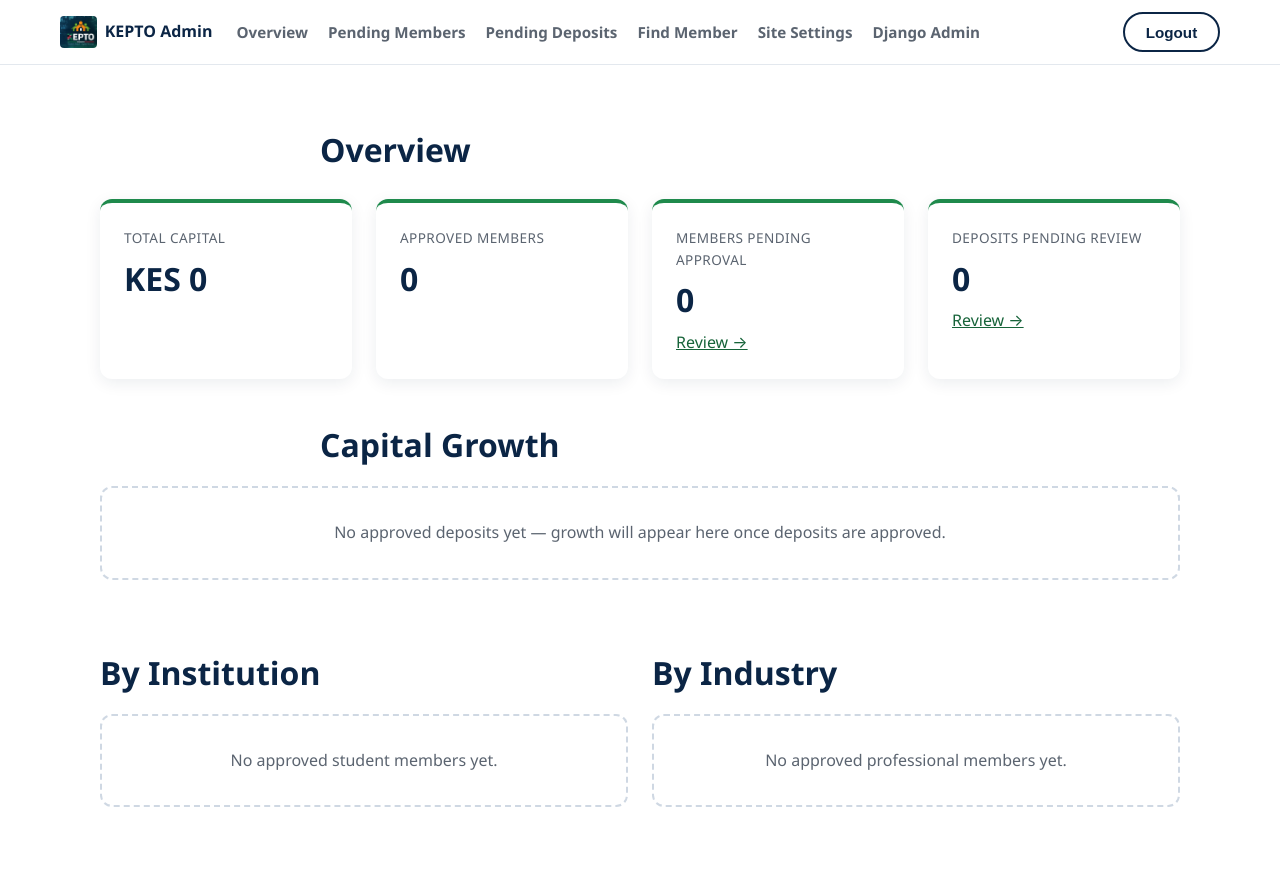
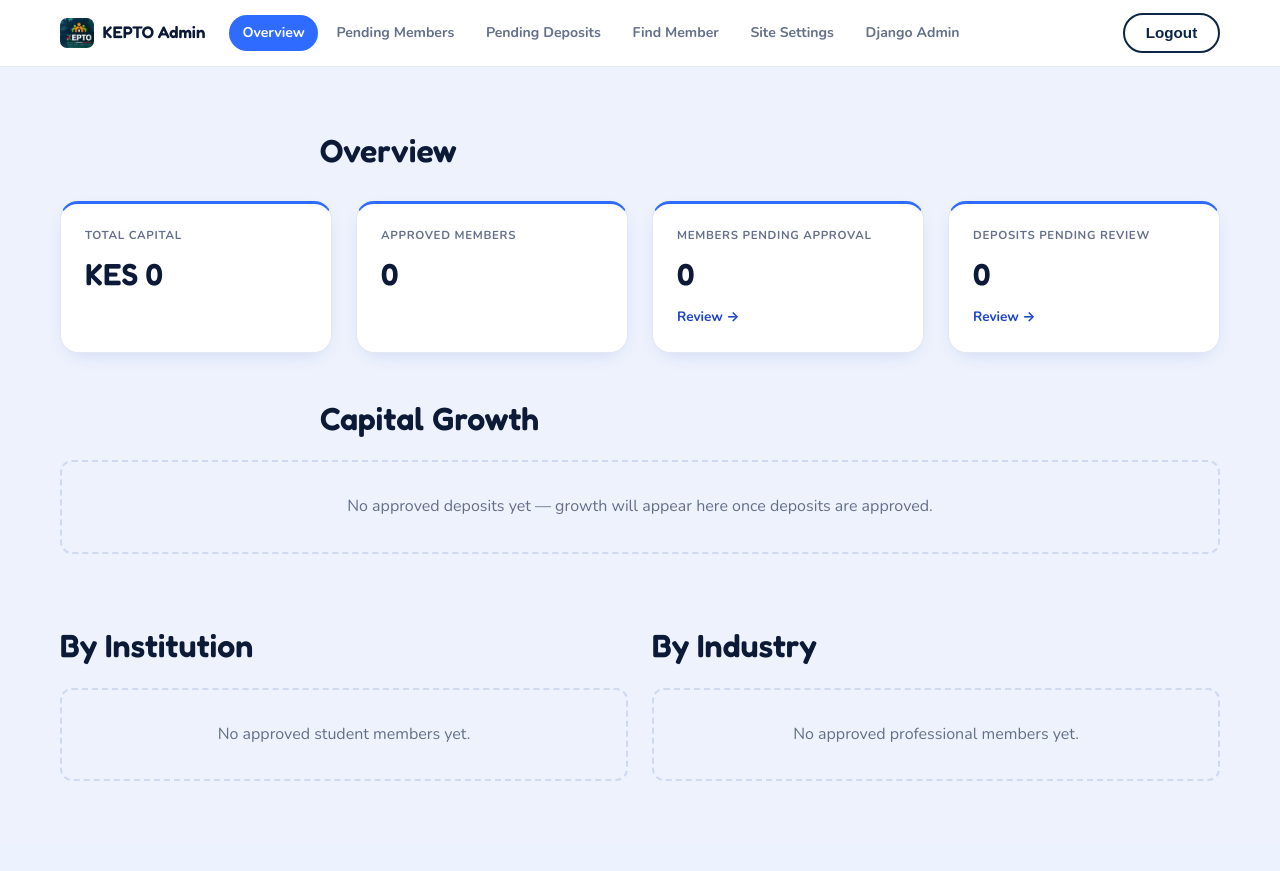
Before and after one commit to king-mwas/KEPTO-YOUTH-INVESTORS, a Django app: page /panel/ in a window 1280 px wide. After the commit the page ends 781 px from the top, so only its background shows below. Run offline with Django 5.2, Linux system fonts and the light colour scheme; the visitor is signed in with stand-in values (Sample User, id 1); data comes from the database, SQL or seed files in the repository; data that the repository does not hold is empty.

Commit message:
Match admin panel to the Sapphire dashboard look
Reskins admin.css to the same blue palette + Fredoka/Nunito type as the
member dashboard, so the staff panel and member dashboard read as one
product. Covers every admin page (overview, pending members, pending
deposits, find member, site settings) since they share admin.css:
blue stat tiles, blue capital-growth bars, rounded blue-tinted tables,
and a pill-style active nav tab. Semantic status colours (pending/
approved/rejected) and the approve/reject action buttons are left as-is
— those carry meaning, not brand. No admin view logic changed.

base_admin.html: load Fredoka + Nunito, and mark the active nav tab via
request.resolver_match.url_name.

Verified in a browser as a staff user: overview (tiles, capital-growth
chart, institution/industry breakdowns) and the pending-members table
all render in the Sapphire look.

```diff
--- a/static/css/admin.css
+++ b/static/css/admin.css
@@ -1,217 +1,188 @@
-/* KEPTO Admin Panel — layout, stat tiles, tables, badges, growth chart */
+/* KEPTO Admin Panel — "Sapphire" look, matched to the member dashboard.
+   Loaded only on admin pages (after base.css), so redefining body/:root-ish
+   bits here is safe. Semantic status colours (pending/approved/rejected)
+   are kept — they carry meaning, not brand. */
 
+:root {
+  --a-bg: #EDF2FC;
+  --a-surface: #FFFFFF;
+  --a-border: #E1E8F4;
+  --a-ink: #0C1A38;
+  --a-muted: #64708A;
+  --a-blue: #2F6BFF;
+  --a-blue-deep: #1E44C9;
+  --a-blue-soft: #E7EEFF;
+  --a-radius: 18px;
+  --a-radius-sm: 12px;
+  --a-shadow: 0 6px 22px -12px rgba(30, 68, 201, 0.30);
+  --a-display: 'Fredoka', 'Segoe UI', sans-serif;
+  --a-body: 'Nunito', -apple-system, 'Segoe UI', sans-serif;
+}
+
+body {
+  background: var(--a-bg);
+  font-family: var(--a-body);
+  color: var(--a-ink);
+}
+
+/* topbar */
 .admin-topbar {
-  background: var(--color-white);
-  border-bottom: 1px solid #e3e8ee;
+  background: var(--a-surface);
+  border-bottom: 1px solid var(--a-border);
   position: sticky;
   top: 0;
   z-index: 100;
 }
-
 .admin-topbar__inner {
   max-width: 1200px;
   margin: 0 auto;
-  padding: 0.75rem 1.25rem;
+  padding: 0.8rem 1.25rem;
   display: flex;
   align-items: center;
   gap: 1.5rem;
   flex-wrap: wrap;
 }
-
 .admin-brand {
   display: flex;
   align-items: center;
   gap: 0.5rem;
   text-decoration: none;
-  color: var(--color-navy);
+  color: var(--a-ink);
+  font-family: var(--a-display);
+  font-weight: 600;
+  font-size: 1.05rem;
+}
+.admin-brand img { height: 30px; width: auto; border-radius: 7px; }
+.admin-tabs { display: flex; gap: 0.35rem; flex-wrap: wrap; flex: 1; }
+.admin-tabs a {
+  color: var(--a-muted);
+  text-decoration: none;
+  font-weight: 700;
+  font-size: 0.88rem;
+  padding: 7px 13px;
+  border-radius: 999px;
+}
+.admin-tabs a:hover { color: var(--a-blue-deep); background: var(--a-blue-soft); }
+.admin-tabs a.active { color: #fff; background: var(--a-blue); }
+
+.admin-main { padding: 2rem 0 4rem; }
+.admin-main .container { max-width: 1200px; }
+
+/* headings inside the admin (override base.css green) */
+.admin-main .section-heading { text-align: left; }
+.admin-main .section-heading h2 { color: var(--a-ink); font-family: var(--a-display); font-weight: 600; }
+.admin-main .placeholder-block { border-color: #cfdaf0; color: var(--a-muted); border-radius: var(--a-radius-sm); }
+
+/* stat tiles */
+.stat-tile {
+  background: var(--a-surface);
+  border: 1px solid var(--a-border);
+  border-radius: var(--a-radius);
+  box-shadow: var(--a-shadow);
+  padding: 1.4rem 1.5rem;
+  border-top: 3px solid var(--a-blue);
+}
+.stat-tile__label {
+  color: var(--a-muted);
+  font-size: 0.72rem;
+  text-transform: uppercase;
+  letter-spacing: 0.06em;
   font-weight: 700;
 }
-
-.admin-brand img {
-  height: 32px;
-  width: auto;
-  border-radius: 4px;
+.stat-tile__value {
+  font-family: var(--a-display);
+  font-size: 1.9rem;
+  font-weight: 600;
+  color: var(--a-ink);
+  margin: 0.35rem 0;
+  font-variant-numeric: tabular-nums;
+}
+.stat-tile a {
+  color: var(--a-blue-deep);
+  font-weight: 700;
+  font-size: 0.85rem;
+  text-decoration: none;
 }
 
-.admin-tabs {
-  display: flex;
-  gap: 1.25rem;
-  flex-wrap: wrap;
-  flex: 1;
-}
+/* status badges — semantic, unchanged meaning */
+.badge { display: inline-block; padding: 0.2rem 0.65rem; border-radius: 999px; font-size: 0.76rem; font-weight: 700; }
+.badge--pending { background: #FFF0CE; color: #9A6B00; }
+.badge--approved { background: #DFF4E6; color: #0F8A47; }
+.badge--rejected { background: #FDE4DE; color: #C23A22; }
 
-.admin-tabs a {
-  color: var(--color-muted);
-  text-decoration: none;
-  font-weight: 600;
-  font-size: 0.95rem;
-}
-
-.admin-tabs a:hover {
-  color: var(--color-navy);
-}
-
-.admin-main {
-  padding: 2rem 0 4rem;
-}
-
-.stat-tile {
-  background: var(--color-white);
-  border-radius: var(--radius);
-  box-shadow: var(--shadow);
-  padding: 1.5rem;
-  border-top: 4px solid var(--color-green);
-}
-
-.stat-tile__label {
-  color: var(--color-muted);
-  font-size: 0.85rem;
-  text-transform: uppercase;
-  letter-spacing: 0.03em;
-}
-
-.stat-tile__value {
-  font-size: 2rem;
-  font-weight: 700;
-  color: var(--color-navy);
-  margin: 0.25rem 0;
-}
-
-.badge {
-  display: inline-block;
-  padding: 0.2rem 0.6rem;
-  border-radius: 999px;
-  font-size: 0.8rem;
-  font-weight: 600;
-}
-
-.badge--pending {
-  background: #fdf3d9;
-  color: #8a6d1a;
-}
-
-.badge--approved {
-  background: #e6f4ea;
-  color: var(--color-green-dark);
-}
-
-.badge--rejected {
-  background: #fde2e1;
-  color: #b3261e;
-}
-
-.admin-table-wrap {
-  overflow-x: auto;
-  margin-bottom: 2rem;
-}
-
+/* tables */
+.admin-table-wrap { overflow-x: auto; margin-bottom: 2rem; }
 .admin-table {
   width: 100%;
   border-collapse: collapse;
-  background: var(--color-white);
-  border-radius: var(--radius);
+  background: var(--a-surface);
+  border: 1px solid var(--a-border);
+  border-radius: var(--a-radius);
   overflow: hidden;
-  box-shadow: var(--shadow);
+  box-shadow: var(--a-shadow);
+  font-size: 0.9rem;
 }
-
-.admin-table th,
-.admin-table td {
-  padding: 0.75rem 1rem;
+.admin-table th, .admin-table td {
+  padding: 0.8rem 1rem;
   text-align: left;
-  border-bottom: 1px solid #eef1f5;
+  border-bottom: 1px solid var(--a-border);
   white-space: nowrap;
 }
+.admin-table tr:last-child td { border-bottom: none; }
+.admin-table th {
+  background: #F5F8FE;
+  color: var(--a-muted);
+  font-size: 0.68rem;
+  text-transform: uppercase;
+  letter-spacing: 0.06em;
+  font-weight: 700;
+}
+.admin-table td { font-weight: 600; font-variant-numeric: tabular-nums; }
 
-.admin-table th {
-  background: var(--color-bg-alt);
-  color: var(--color-navy);
-  font-size: 0.8rem;
-  text-transform: uppercase;
-  letter-spacing: 0.03em;
-}
-
-/* Capital growth — single-series magnitude over time, one brand hue.
-   Bar height already encodes the value, so color is purely identity (KEPTO
-   green); no legend needed for a single series. */
+/* capital-growth bar chart — single series, KEPTO blue */
 .growth-chart {
   display: flex;
   align-items: flex-end;
   gap: 0.75rem;
-  height: 180px;
-  padding: 1rem 0.5rem 0;
-  border-bottom: 2px solid #e3e8ee;
+  height: 190px;
+  padding: 1rem 0.75rem 0;
+  background: var(--a-surface);
+  border: 1px solid var(--a-border);
+  border-radius: var(--a-radius);
+  box-shadow: var(--a-shadow);
   overflow-x: auto;
+  margin-bottom: 1rem;
 }
-
-.growth-bar {
-  flex: 1;
-  min-width: 32px;
-  display: flex;
-  flex-direction: column;
-  align-items: center;
-  justify-content: flex-end;
-  height: 100%;
-}
-
+.growth-bar { flex: 1; min-width: 34px; display: flex; flex-direction: column; align-items: center; justify-content: flex-end; height: 100%; }
 .growth-bar__fill {
   width: 100%;
-  max-width: 48px;
-  background: var(--color-green);
-  border-radius: 4px 4px 0 0;
+  max-width: 46px;
+  background: linear-gradient(180deg, #4C8DFF, #2F6BFF);
+  border-radius: 6px 6px 0 0;
   min-height: 4px;
 }
+.growth-bar__label { margin-top: 0.5rem; font-size: 0.72rem; color: var(--a-muted); text-align: center; }
 
-.growth-bar__label {
-  margin-top: 0.5rem;
-  font-size: 0.75rem;
-  color: var(--color-muted);
-  text-align: center;
-}
-
-.search-box {
-  display: flex;
-  gap: 0.75rem;
-  max-width: 480px;
-  margin-bottom: 2rem;
-  flex-wrap: wrap;
-}
-
+/* search */
+.search-box { display: flex; gap: 0.75rem; max-width: 480px; margin-bottom: 2rem; flex-wrap: wrap; }
 .search-box input {
-  flex: 1;
-  min-width: 220px;
-  padding: 0.7rem 0.9rem;
-  border: 1px solid #cfd8e3;
-  border-radius: 8px;
+  flex: 1; min-width: 220px;
+  padding: 0.75rem 0.95rem;
+  border: 1px solid var(--a-border);
+  border-radius: 10px;
+  font-family: inherit;
   font-size: 1rem;
 }
 
-.group-list {
-  list-style: none;
-  padding: 0;
-  margin: 0;
-}
+/* group lists */
+.group-list { list-style: none; padding: 0; margin: 0; background: var(--a-surface); border: 1px solid var(--a-border); border-radius: var(--a-radius); box-shadow: var(--a-shadow); overflow: hidden; }
+.group-list li { display: flex; justify-content: space-between; gap: 1rem; padding: 0.85rem 1.1rem; border-bottom: 1px solid var(--a-border); }
+.group-list li:last-child { border-bottom: none; }
+.group-list strong { color: var(--a-blue-deep); font-family: var(--a-display); font-weight: 600; }
 
-.group-list li {
-  display: flex;
-  justify-content: space-between;
-  gap: 1rem;
-  padding: 0.6rem 0;
-  border-bottom: 1px solid #eef1f5;
-}
+/* row actions + danger button */
+.row-actions { display: flex; gap: 0.5rem; margin: 0; }
+.row-actions .btn { padding: 0.45rem 0.95rem; font-size: 0.85rem; }
+.btn--danger-outline { background: transparent; border-color: #C23A22; color: #C23A22; }
 
-.row-actions {
-  display: flex;
-  gap: 0.5rem;
-  margin: 0;
-}
-
-.row-actions .btn {
-  padding: 0.4rem 0.9rem;
-  font-size: 0.85rem;
-}
-
-.btn--danger-outline {
-  background: transparent;
-  border-color: #b3261e;
-  color: #b3261e;
-}
+@media (prefers-reduced-motion: reduce) { * { transition: none !important; } }
--- a/templates/adminpanel/base_admin.html
+++ b/templates/adminpanel/base_admin.html
@@ -6,6 +6,9 @@
   <meta name="viewport" content="width=device-width, initial-scale=1.0">
   <title>{% block title %}KEPTO Admin{% endblock %}</title>
   <link rel="icon" href="{% static 'branding/kepto-logo.png' %}">
+  <link rel="preconnect" href="https://fonts.googleapis.com">
+  <link rel="preconnect" href="https://fonts.gstatic.com" crossorigin>
+  <link rel="stylesheet" href="https://fonts.googleapis.com/css2?family=Fredoka:wght@400;500;600;700&family=Nunito:wght@400;500;600;700;800&display=swap">
   <link rel="stylesheet" href="{% static 'css/base.css' %}">
   <link rel="stylesheet" href="{% static 'css/admin.css' %}">
 </head>
@@ -16,14 +19,16 @@
         <img src="{% static 'branding/kepto-logo.png' %}" alt="KEPTO">
         <span>KEPTO Admin</span>
       </a>
+      {% with active=request.resolver_match.url_name %}
       <nav class="admin-tabs">
-        <a href="{% url 'adminpanel:dashboard' %}">Overview</a>
-        <a href="{% url 'adminpanel:members_pending' %}">Pending Members</a>
-        <a href="{% url 'adminpanel:deposits_pending' %}">Pending Deposits</a>
-        <a href="{% url 'adminpanel:member_search' %}">Find Member</a>
-        <a href="{% url 'adminpanel:site_settings' %}">Site Settings</a>
+        <a href="{% url 'adminpanel:dashboard' %}" class="{% if active == 'dashboard' %}active{% endif %}">Overview</a>
+        <a href="{% url 'adminpanel:members_pending' %}" class="{% if active == 'members_pending' %}active{% endif %}">Pending Members</a>
+        <a href="{% url 'adminpanel:deposits_pending' %}" class="{% if active == 'deposits_pending' %}active{% endif %}">Pending Deposits</a>
+        <a href="{% url 'adminpanel:member_search' %}" class="{% if active == 'member_search' %}active{% endif %}">Find Member</a>
+        <a href="{% url 'adminpanel:site_settings' %}" class="{% if active == 'site_settings' %}active{% endif %}">Site Settings</a>
         <a href="/admin/">Django Admin</a>
       </nav>
+      {% endwith %}
       <form action="{% url 'accounts:logout' %}" method="post" style="margin:0;">
         {% csrf_token %}
         <button type="submit" class="btn btn--outline" style="border-color:var(--color-navy);color:var(--color-navy);">Logout</button>
```
